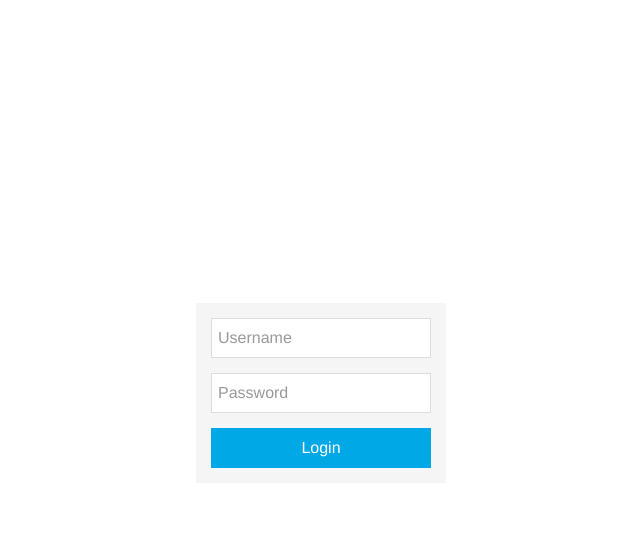
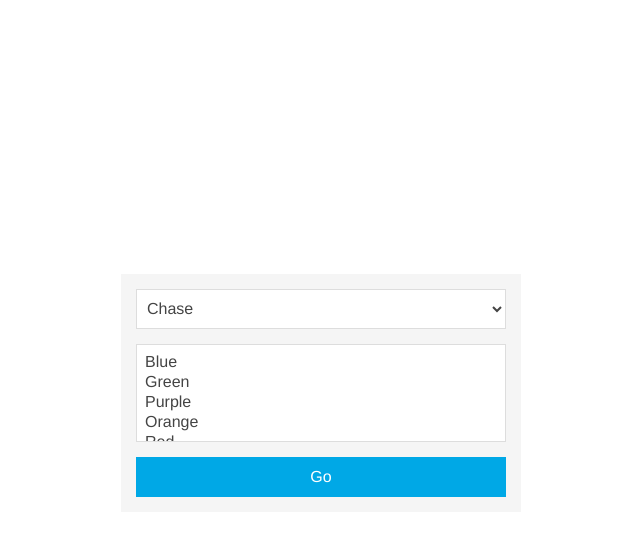
Before and after one commit to erictempleton1/colorapp, a Flask app: page / in a window 1280 px wide. Shown: the top 536 px of the page, without its empty margins (319-959 px from the left). Run offline with Flask 2, Linux system fonts and the light colour scheme; data comes from the database, SQL or seed files in the repository; some libraries are stand-ins or nearby versions.

Commit message:
adding options and spacing form

```diff
--- a/templates/index.html
+++ b/templates/index.html
@@ -11,16 +11,27 @@
     </head>
     <body>
         <div class="uk-vertical-align uk-text-center uk-height-1-1">
-            <div class="uk-vertical-align-middle" style="width: 250px;">
-                <form class="uk-panel uk-panel-box uk-form">
+            <div class="uk-vertical-align-middle" style="width: 400px;">
+                <form class="uk-panel uk-panel-box uk-form uk-width-1-1">
                     <div class="uk-form-row">
-                        <input class="uk-width-1-1 uk-form-large" type="text" placeholder="Username">
+                        <select class="uk-select uk-width-1-1 uk-form-large">
+                            <option value="chase">Chase</option>
+                            <option value="theater">Theater</option>
+                        </select>
                     </div>
                     <div class="uk-form-row">
-                        <input class="uk-width-1-1 uk-form-large" type="text" placeholder="Password">
+                        <select class="uk-select uk-width-1-1 uk-form-large" multiple>
+                            <option value="blue">Blue</option>
+                            <option value="green">Green</option>
+                            <option value="purple">Purple</option>
+                            <option value="orange">Orange</option>
+                            <option value="red">Red</option>
+                            <option value="yellow">Yellow</option>
+                            <option value="white">White</option>
+                        </select>
                     </div>
                     <div class="uk-form-row">
-                        <a class="uk-width-1-1 uk-button uk-button-primary uk-button-large" href="#">Login</a>
+                        <a class="uk-width-1-1 uk-button uk-button-primary uk-button-large" href="#">Go</a>
                     </div>
                 </form>
             </div>
```
